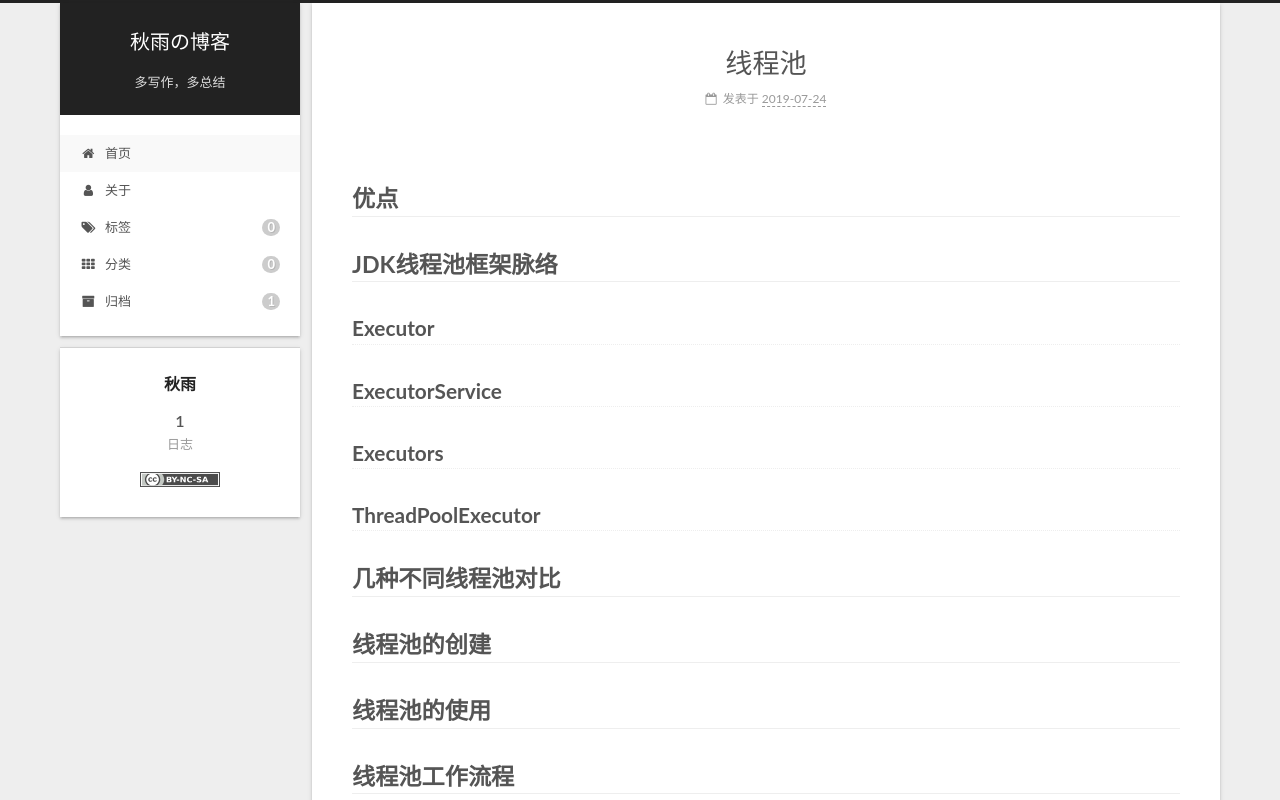
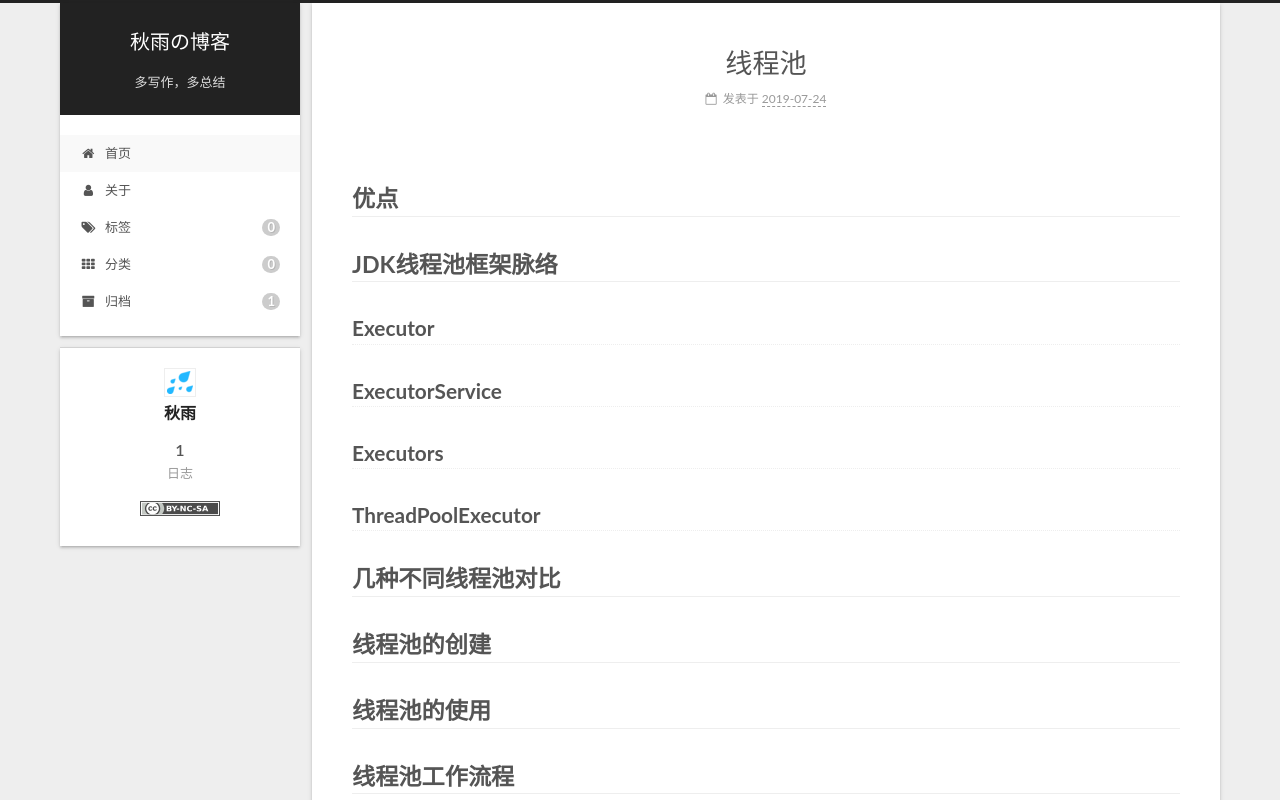
Before and after one commit to autumn-rains/autumn-rains.github.io, a plain HTML site: page index.html in a window 1280 px wide. Shown: the top 800 px of the page. Drawn offline with Linux system fonts and the light colour scheme.

Commit message:
Site updated: 2019-07-25 00:36:02

```diff
--- a/index.html
+++ b/index.html
@@ -35,10 +35,10 @@
   <link rel="apple-touch-icon" sizes="180x180" href="/images/apple-touch-icon-next.png?v=7.2.0">
 
 
-  <link rel="icon" type="image/png" sizes="32x32" href="/images/rain-logo.png?v=7.2.0">
+  <link rel="icon" type="image/png" sizes="32x32" href="/images/email_32x32.png?v=7.2.0">
 
 
-  <link rel="icon" type="image/png" sizes="16x16" href="/images/rain-logo.png?v=7.2.0">
+  <link rel="icon" type="image/png" sizes="16x16" href="/images/email_16x16.png?v=7.2.0">
 
 
   <link rel="mask-icon" href="/images/logo.svg?v=7.2.0" color="#222">
@@ -346,7 +346,7 @@
     <span hidden itemprop="author" itemscope itemtype="http://schema.org/Person">
       <meta itemprop="name" content="秋雨">
       <meta itemprop="description" content>
-      <meta itemprop="image" content="/images/avatar.gif">
+      <meta itemprop="image" content="/images/rain-logo.png">
     </span>
 
     <span hidden itemprop="publisher" itemscope itemtype="http://schema.org/Organization">
@@ -511,6 +511,8 @@
         <div class="site-overview">
 
           <div class="site-author motion-element" itemprop="author" itemscope itemtype="http://schema.org/Person">
+
+    <img class="site-author-image" itemprop="image" src="/images/rain-logo.png" alt="秋雨">
 
   <p class="site-author-name" itemprop="name">秋雨</p>
   <div class="site-description motion-element" itemprop="description"></div>
```
Also changed, not shown: 2019/07/24/线程池/index.html (+5 -3 lines), archives/2019/07/index.html (+4 -2 lines), archives/2019/index.html (+4 -2 lines), archives/index.html (+4 -2 lines), images/email_16x16.png (added), images/email_32x32.png (added).
